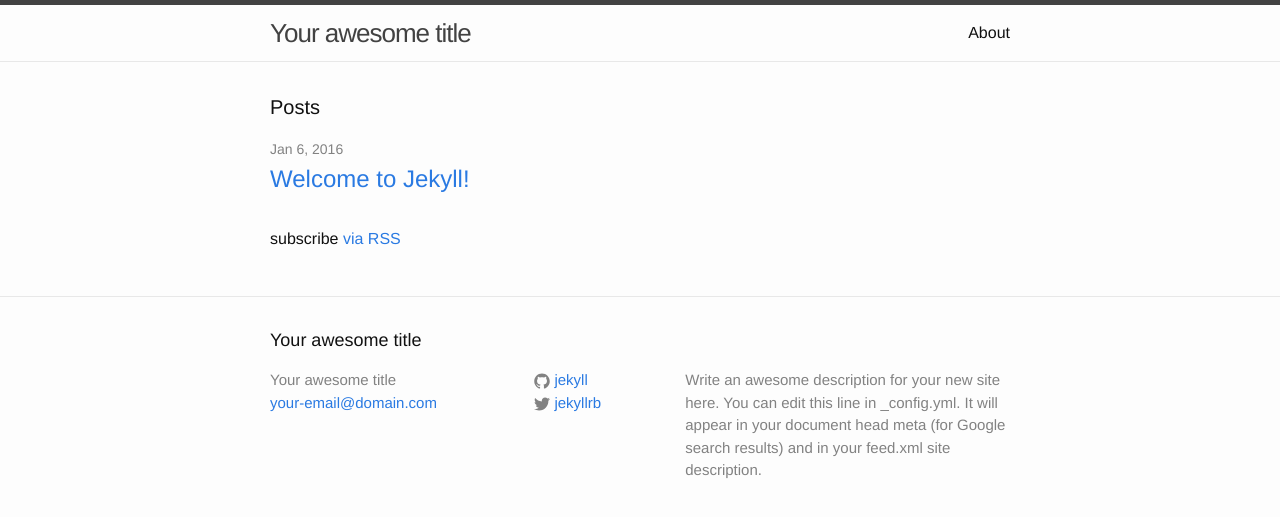
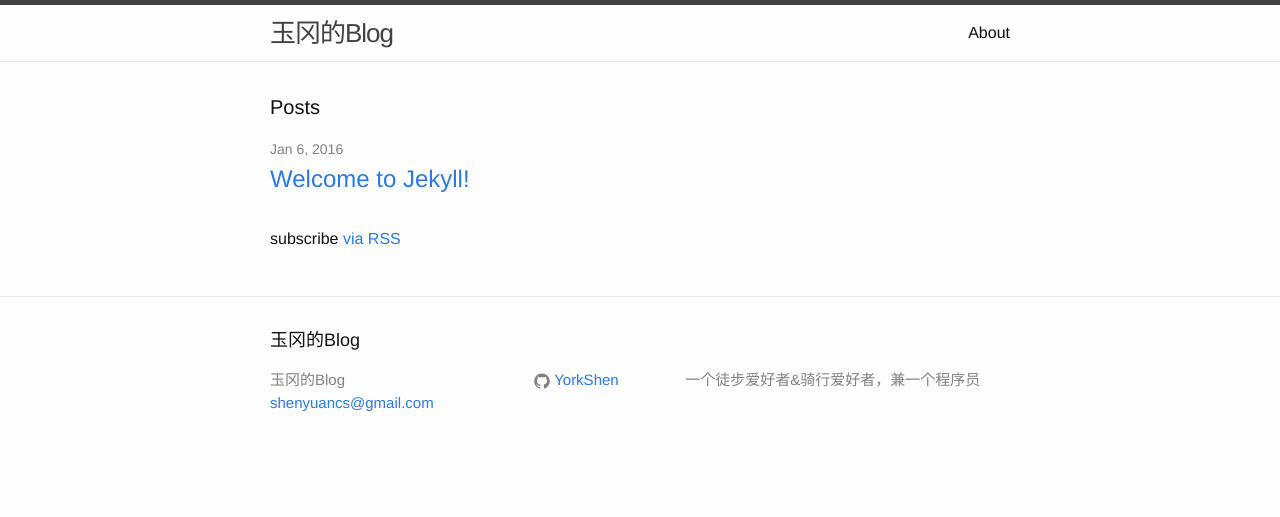
Before and after one commit to YorkShen/YorkShen.github.io, a Jekyll site: the page built from index.html, in a window 1280 px wide. Shown: the top 517 px of the page. Built offline with Jekyll 4.4.1, drawn with Linux system fonts in a browser that asks for light colours.

Commit message:
Change homepage

```diff
--- a/_config.yml
+++ b/_config.yml
@@ -6,16 +6,13 @@
 # 'jekyll serve'. If you change this file, please restart the server process.
 
 # Site settings
-title: Your awesome title
-email: your-email@domain.com
+title: 玉冈的Blog
+email: shenyuancs@gmail.com
 description: > # this means to ignore newlines until "baseurl:"
-  Write an awesome description for your new site here. You can edit this
-  line in _config.yml. It will appear in your document head meta (for
-  Google search results) and in your feed.xml site description.
+ 一个徒步爱好者&骑行爱好者，兼一个程序员
 baseurl: "" # the subpath of your site, e.g. /blog
-url: "http://yourdomain.com" # the base hostname & protocol for your site
-twitter_username: jekyllrb
-github_username:  jekyll
+url: "http://yorkshen.github.io" # the base hostname & protocol for your site
+github_username:  YorkShen
 
 # Build settings
 markdown: kramdown
```
